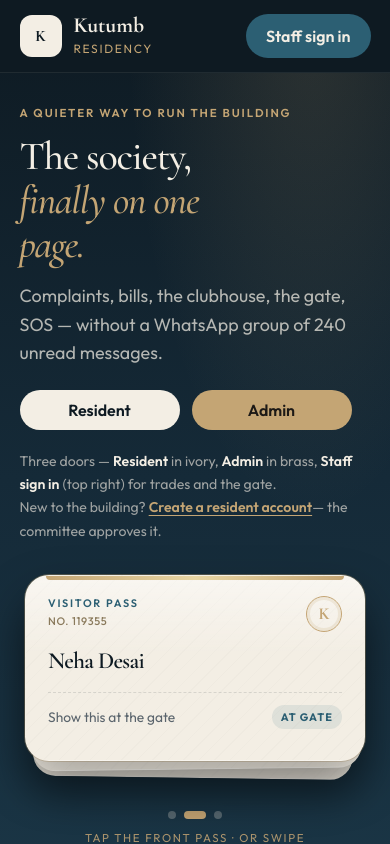
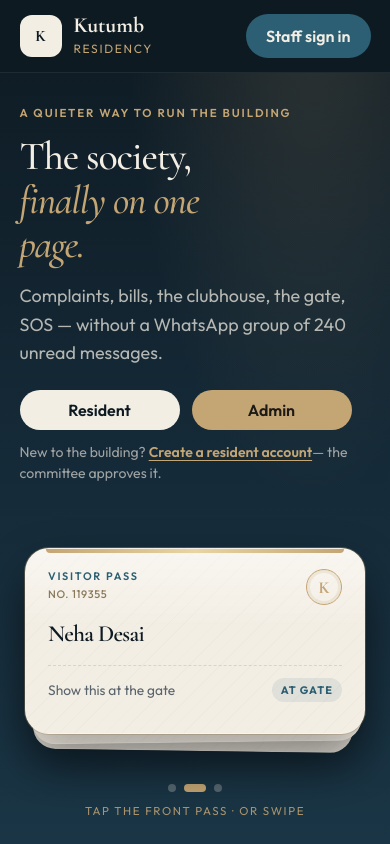
Before and after one commit to samirwadkar31/society_management_system, a React (Vite) app in the folder client/: page / in a window 390 px wide. Shown: the top 844 px of the page. Built offline with nearby package versions, Linux system fonts and the light colour scheme; no server answers.

Commit message:
Hide the three-doors note on phones so the live cards sit higher.

```diff
--- a/client/src/index.css
+++ b/client/src/index.css
@@ -932,10 +932,13 @@ p {
     line-height: 1.6;
   }
   .hero-note {
-    margin-top: 20px;
+    margin-top: 12px;
     margin-bottom: 0;
     font-size: 0.88rem;
-    line-height: 1.65;
+    line-height: 1.5;
+  }
+  .hero-doors {
+    display: none;
   }
   .wallet {
     width: 100%;
--- a/client/src/pages/Landing.jsx
+++ b/client/src/pages/Landing.jsx
@@ -71,9 +71,11 @@ export default function Landing() {
                 </Link>
               </div>
               <p className="hero-note">
-                Three doors — <b>Resident</b> in ivory, <b>Admin</b> in brass,{' '}
-                <b>Staff sign in</b> (top right) for trades and the gate.
-                <br />
+                <span className="hero-doors">
+                  Three doors — <b>Resident</b> in ivory, <b>Admin</b> in brass,{' '}
+                  <b>Staff sign in</b> (top right) for trades and the gate.
+                  <br />
+                </span>
                 New to the building?{' '}
                 <Link to="/register">Create a resident account</Link>
                 — the committee approves it.
```
